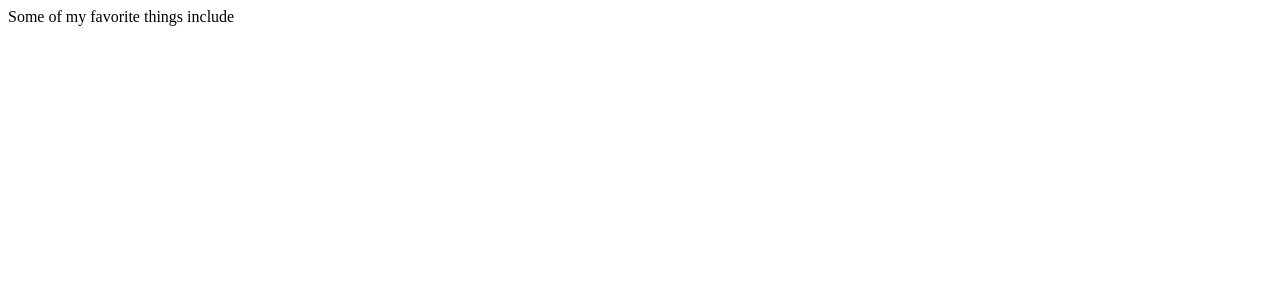
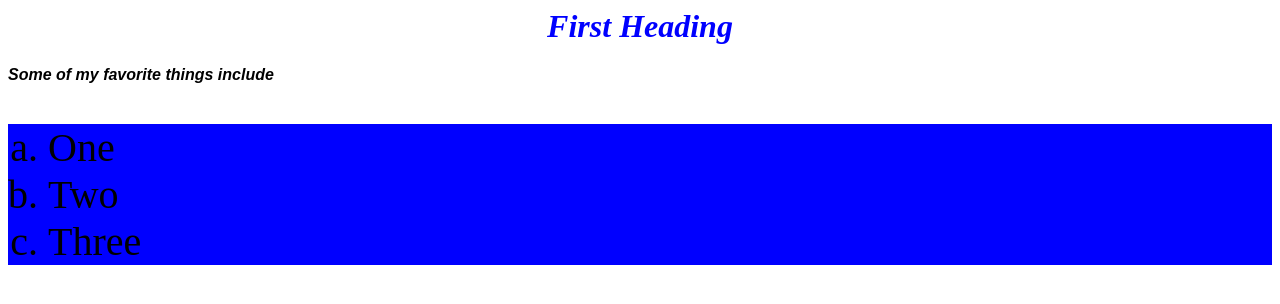
Before and after one commit to Antavio/my-first-webpage, a plain HTML site: page my-favorite-things.html in a window 1280 px wide. Drawn offline with Linux system fonts and the light colour scheme.

Commit message:
Change my-first-webpage to index.html

```diff
--- /dev/null
+++ b/css/styles.css
@@ -0,0 +1,21 @@
+h1 {
+  color: blue;
+  text-align: center;
+  font-style: oblique;
+}
+h2 {
+  color: green;
+  font-style: italic;
+  text-align:center;
+}
+p {
+  font-family: sans-serif;
+  font-style: italic;
+}
+ul {
+  line-height: 40px
+}
+ol {
+  background-color: blue;
+  font-size: 40px;
+}
--- a/my-favorite-things.html
+++ b/my-favorite-things.html
@@ -2,8 +2,15 @@
 <html>
   <head>
     <title>My Favorite Things</title>
+    <link rel="stylesheet" href="css/styles.css" type="text/css">
   </head>
   <body>
-      <p>Some of my favorite things include</p>
+      <h1><em>First Heading</em></h1>
+      <p><strong>Some of my favorite things include</strong></p>
+      <ol type="a">
+        <li>One</li>
+        <li>Two</li>
+        <li>Three</li>
+      </ol>
   </body>
 </html>
```
Also changed, not shown: index.html (renamed from my-first-webpage.html, +1 -0 lines).
